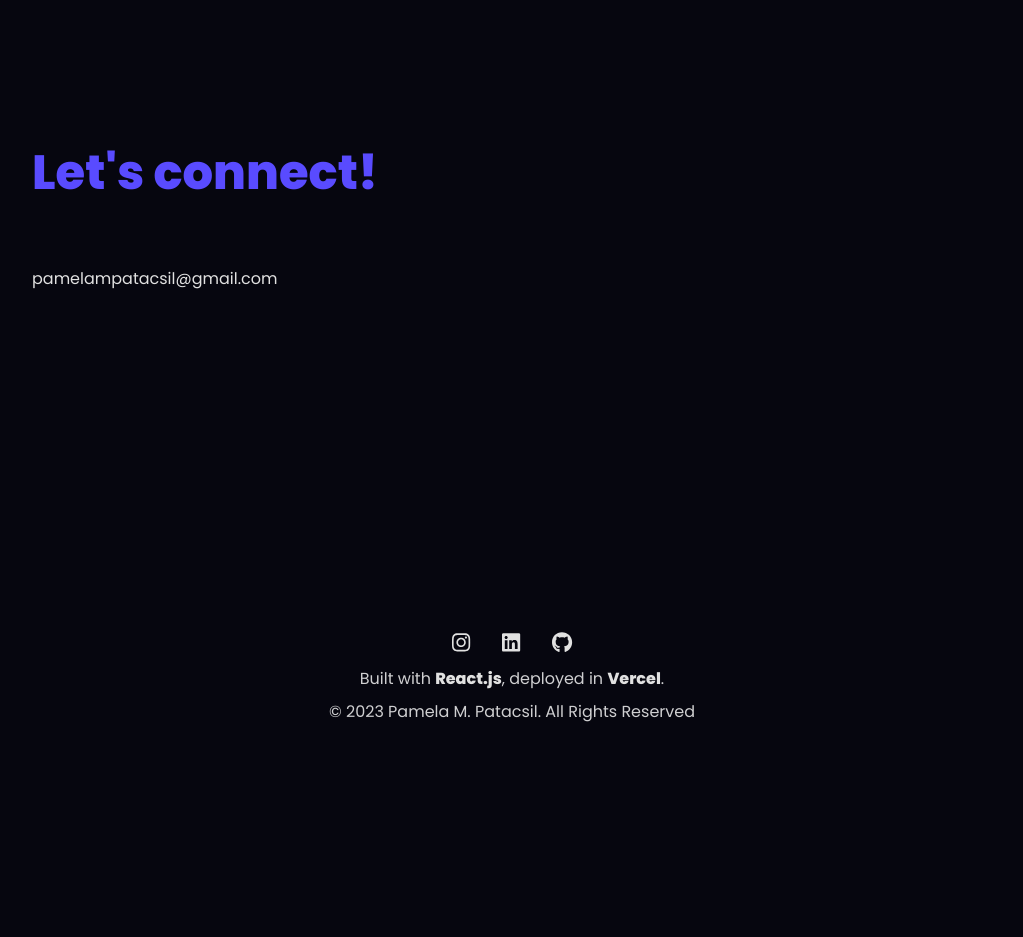
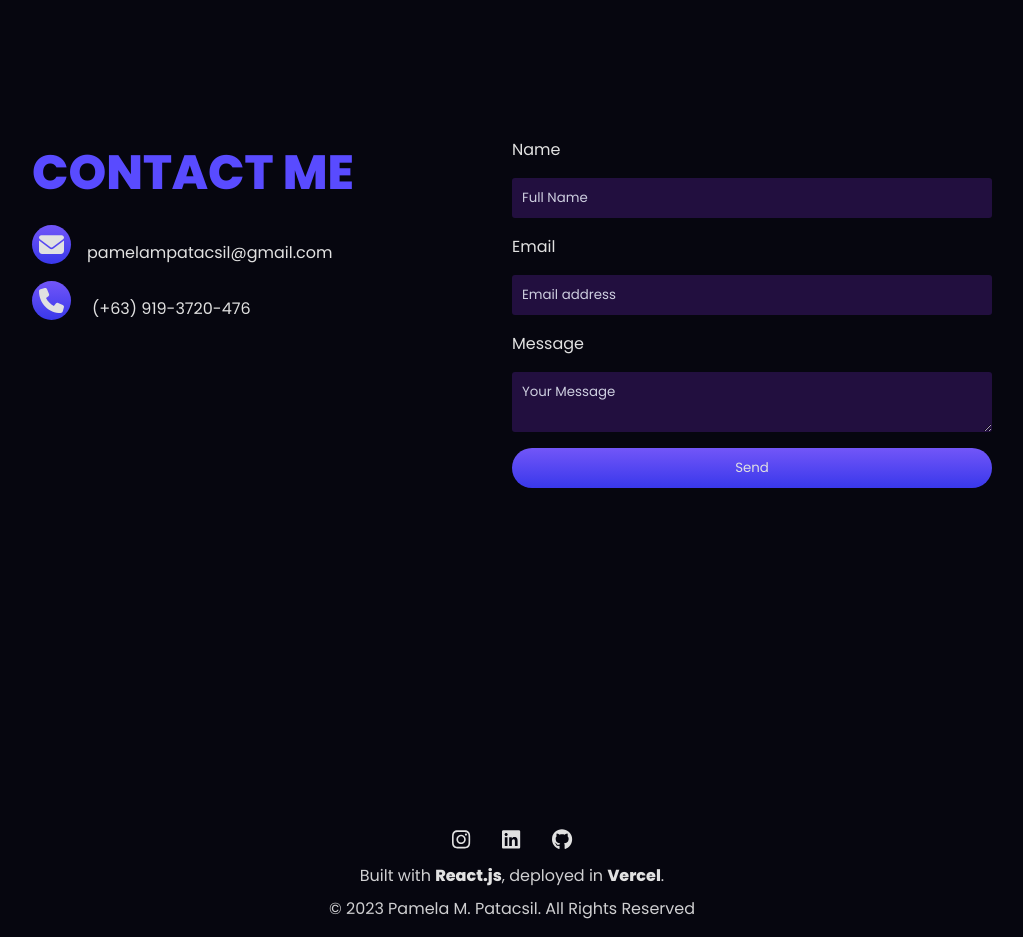
Before and after one commit to patacsilpam/pampatacsil, a React (Vite) app: page / in a window 1280 px wide. Shown: the part 2720-3657 px from the top of the page, without its empty margins (128-1151 px from the left). Before the commit the page ends 3460 px from the top, so only its background shows below. Built offline with nearby package versions, Linux system fonts and the light colour scheme.

Commit message:
contact: update contact

```diff
--- a/src/components/Contact/Contact.jsx
+++ b/src/components/Contact/Contact.jsx
@@ -1,8 +1,8 @@
 import React, { useState } from 'react'
-import { FontAwesomeIcon } from '@fortawesome/react-fontawesome';
-import {  faFacebookF,faInstagram ,faTwitter,faLinkedin,faGithub } from '@fortawesome/free-brands-svg-icons';
+import { FontAwesomeIcon } from '@fortawesome/react-fontawesome'
 import emailjs from 'emailjs-com'
 import { useRef } from 'react';
+import { faEnvelope, faPhone, } from '@fortawesome/free-solid-svg-icons';
 export const Contact = () => {
   const form = useRef();
 
@@ -24,13 +24,36 @@ export const Contact = () => {
 
     <section className='contact' id='contact'>
       <div>
-        <h1>Let's connect!</h1><br />
-        <a href="mailto:pamelampatacsil@gmail.com">pamelampatacsil@gmail.com</a>
+          <h1>CONTACT ME</h1>
+          <span>
+              <FontAwesomeIcon icon={faEnvelope} size='xl' className='icon'/>&emsp;
+              <span>pamelampatacsil@gmail.com</span>
+            </span>
+          <span>
+            <FontAwesomeIcon icon={faPhone} size='xl' className='icon'/>&emsp;
+            <span style={{marginLeft:5}}>(+63) 919-3720-476</span>
+          </span>
+      </div>
+      <div>
+          <form ref={form} onSubmit={sendEmail}>
+            <label>Name</label>
+            <input type="text" name="user_name" placeholder='Full Name' />
+            <label>Email</label>
+            <input type="email" name="user_email" placeholder='Email address' />
+            <input type="email" name="to_email" value="pammpatacsil@gmail.com" hidden/>
+            <label>Message</label>
+            <textarea name="message"  placeholder='Your Message'/>
+            <input type="submit" id='btn-submit' value="Send" />
+          </form>
       </div>
     </section>
   )
 }
 {/*
+<div>
+        <h1>Let's connect!</h1><br />
+        <a href="mailto:pamelampatacsil@gmail.com">pamelampatacsil@gmail.com</a>
+      </div>
         <section className='contact' id='contact'>
             <div>
             <h1>Let's connect!</h1><br /><br />
```
